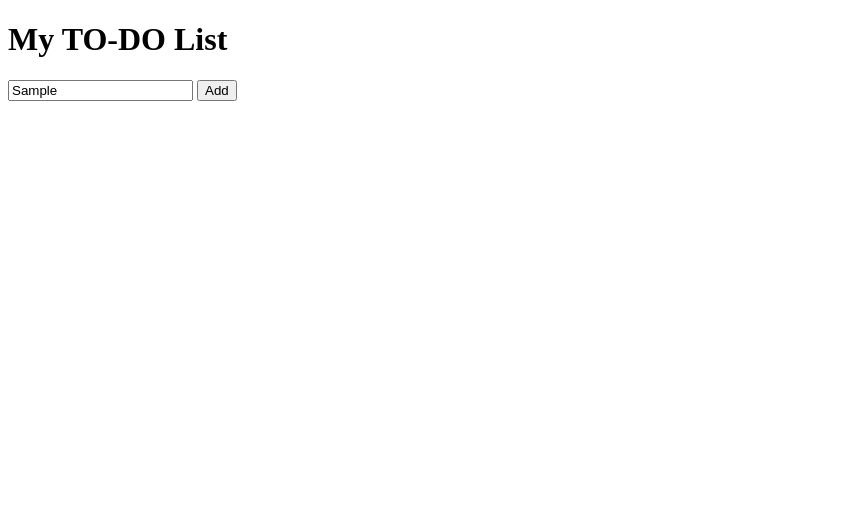
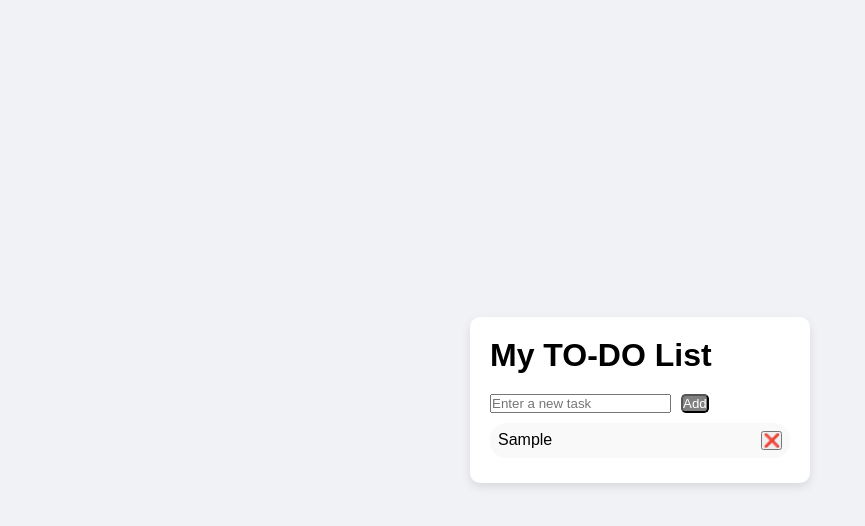
Before and after one commit to meena-purohit/to-do-list, a plain HTML site: page index.html in a window 1280 px wide. Both pictures are taken after typing "Sample" into the empty fields and a click on the button "Add". Shown: the whole page, without its empty margins (0-865 px from the left). Drawn offline with Linux system fonts and the light colour scheme.

Commit message:
bascik css and js complete

```diff
--- a/index.html
+++ b/index.html
@@ -10,7 +10,7 @@
     <div class="todo-container">
         <h1>My TO-DO List</h1>
         <div class="input-section">
-            <input type="text" id="tasckInput" placeholder="Enter a new task">
+            <input type="text" id="taskInput" placeholder="Enter a new task">
             <button id="addBtn">Add</button>
         </div>
         <ul id="taskList"></ul>
--- a/script.js
+++ b/script.js
@@ -0,0 +1,23 @@
+const addBtn = document.getElementById("addBtn");
+const taskInput = document.getElementById("taskInput");
+const taskList = document.getElementById("taskList");
+
+addBtn.addEventListener("click", function() {
+    const taskText = taskInput.value.trim();
+    if (taskText === "") return;
+    // creat a new list item
+    const li = document.createElement("li");
+    li.textContent = taskText;
+
+    // delete button
+    const delBtn = document.createElement("button");
+    delBtn.textContent = "❌";
+    delBtn.onclick = function () {
+        li.remove();
+    };
+
+    li.appendChild(delBtn);
+    taskList.appendChild(li);
+    taskInput.value = "";
+    // Event.preventDefault()
+});
--- a/style.css
+++ b/style.css
@@ -0,0 +1,48 @@
+* {
+    margin: 0;
+    padding: 0;
+}
+
+body {
+    font-family: Arial, Helvetica, sans-serif;
+    display: flex;
+    justify-content: center;
+    align-items: center;
+    height: 100vh;
+    background-color: #f0f2f5;
+}
+
+.todo-container {
+    background-color: white;
+    padding: 20px;
+    border-radius: 10px;
+    width: 300px;
+    box-shadow: 0 4px 10px rgba(0, 0, 0 , 0.1);
+}
+
+.input-section {
+    display: flex;
+    gap: 10px;
+    margin-top: 20px;
+    border-radius: 5rem;
+}
+
+#taskList {
+    list-style: none;
+    padding: 0;
+    margin-top: 10px;
+}
+
+#taskList li {
+    display: flex;
+    justify-content: space-between;
+    background-color: #f9f9f9;
+    padding: 8px;
+    margin-bottom: 5px;
+    border-radius: 1rem;
+}
+#addBtn {
+    background-color: gray;
+    color: white;
+    border-radius: 0.3rem;
+}
```
